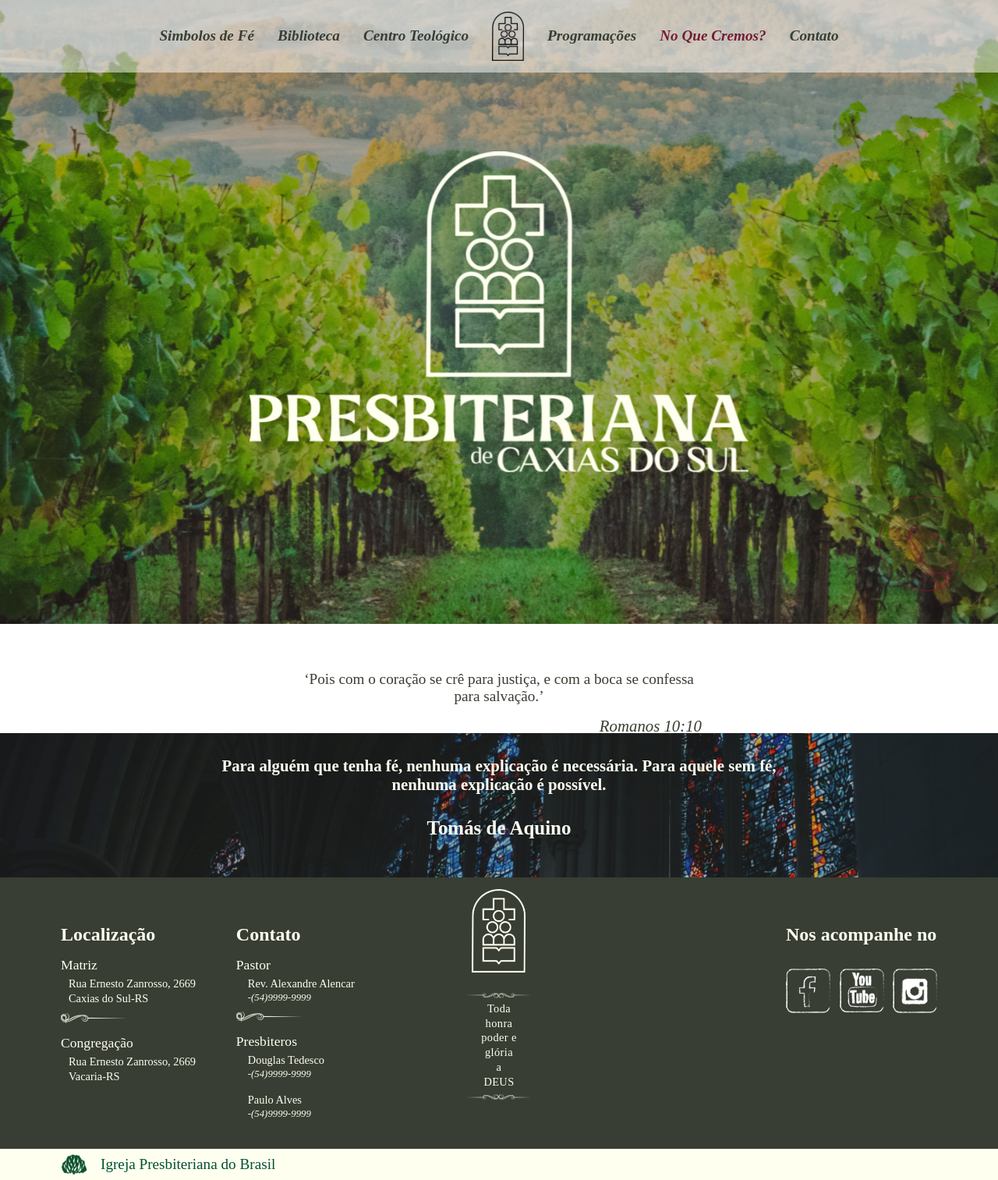
After one commit to lothllann/IPB, a PHP site: page /we_believe_in.html in a window 1280 px wide. The commit adds this page. Shown: the whole page at 78% size. Run offline with PHP 8.4, Linux system fonts and the light colour scheme.

Commit message:
adição da pagina de confissões

```diff
--- a/index.html
+++ b/index.html
@@ -36,7 +36,7 @@
                     <a href="#intro"><img src="img/logo_roxo.png" alt="Home" title="HOME"></a>
                 </li>
                 <li><a href="#">Programações</a></li>
-                <li><a href="#">No Que Cremos?</a></li>
+                <li><a href="we_believe_in.html">No Que Cremos?</a></li>
                 <li><a href="#contato">Contato</a></li>
 
             </ul>
@@ -365,8 +365,8 @@
 
     <section class="separador">
         <div class="v container">
-            E a esperança não nos decepciona, porque Deus derramou seu amor em nossos corações, por meio do Espírito Santo que ele nos concedeu.
-            <div>Romanos 5:5</div>
+            Tarde Vos amei, ó Beleza tão antiga e tão nova, tarde Vos amei! Eis que habitáveis dentro de mim, e eu, lá fora, a procurar-Vos!
+            <div>Agostinho de Hipona</div>
         </div>
     </section>
 
--- a/style.css
+++ b/style.css
@@ -62,6 +62,132 @@ body {
     max-width: 1124px;
     margin: 0 auto;
     display: block;
+}
+
+
+/*---------------------------------------------------------------------------------------------------------------
+INTRODUÇÃO
+*/
+
+.intro {
+    height: 100vh;
+    overflow: hidden;
+    width: 100%;
+    margin: 0 auto;
+}
+
+.img-fundo {
+    height: 100%;
+    overflow: hidden;
+    width: 100%;
+    display: block;
+}
+
+.img_1203px,
+.img_850px,
+.img_600px {
+    height: 100%;
+    overflow: hidden;
+    width: 100%;
+    display: none;
+}
+
+.img-fundo img {
+    height: 100%;
+    object-fit: cover;
+    width: 100%;
+    animation: zoom 25s;
+    animation-direction: alternate;
+    animation-iteration-count: infinite;
+}
+
+.container-intro {
+    display: flex;
+    justify-content: space-between;
+    position: absolute;
+    left: 50%;
+    top: 50%;
+    transform: translate(-50%, -50%);
+}
+
+.logo {
+    width: 100%;
+    align-self: center;
+    margin: 0 auto;
+    position: relative;
+}
+
+.logo img {
+    display: block;
+    max-width: 100%;
+}
+
+.container-intro img {
+    animation: moveBanner 1.75s 0.5s forwards;
+    opacity: 0;
+    position: relative;
+}
+
+.intro input {
+    display: none;
+}
+
+input:checked~label .hamburguer {
+    transform: rotate(45deg);
+    background: #383e33;
+}
+
+input:checked~label .hamburguer:before {
+    transform: rotate(90deg);
+    background: #383e33;
+    top: 0;
+}
+
+input:checked~label .hamburguer:after {
+    transform: rotate(90deg);
+    background: #383e33;
+    bottom: 0;
+}
+
+.versiculo {
+    padding-top: 60px;
+    padding-bottom: 80px;
+    margin: 0 auto;
+    height: 80px;
+    width: 520px;
+}
+
+.versiculo p {
+    color: #383e33;
+    font-size: 1.2em;
+    margin-bottom: 15px;
+    text-align: center;
+}
+
+.versiculo>span p {
+    color: #383e33;
+    font-size: 1.3em;
+    text-align: right;
+    font-style: italic;
+}
+
+@keyframes zoom {
+    0% {
+        transform: scale(1.3);
+    }
+    100% {
+        transform: scale(1);
+    }
+}
+
+@keyframes moveBanner {
+    0% {
+        transform: translateY(-30rem) rotateY(-20deg);
+    }
+    100% {
+        transform: translateY(0) rotateY(0);
+        opacity: 1;
+    }
 }
 
 
--- a/theological_center.html
+++ b/theological_center.html
@@ -31,7 +31,7 @@
                 <a data-menu="lp" href="index.html"><img src="img/simbolo_bege.png" alt="Home" title="HOME"></a>
             </li>
             <li><a href="#">Programações</a></li>
-            <li><a href="#">No Que Cremos?</a></li>
+            <li><a href="we_believe_in.html">No Que Cremos?</a></li>
             <li><a href="#contato">Contato</a></li>
 
         </ul>
@@ -212,10 +212,10 @@
 
     <div class="container">
         <div class="versiculo vb">
-            <p>Destruímos argumentos e toda pretensão que se levanta contra o conhecimento de Deus e levamos cativo todo pensamento, para torná-lo obediente a Cristo.</p>
+            <p>Se a meta principal de um capitão fosse preservar seu barco, ele o conservaria no porto para sempre.</p>
 
             <span>
-            <p>2 Coríntios 10:5</p>
+            <p>Tomás de Aquino</p>
         </span>
 
             <div><img src="img/mancha_intro.png"></div>
--- /dev/null
+++ b/we_believe_in.html
@@ -0,0 +1,244 @@
+<!DOCTYPE html>
+
+<html>
+<header>
+    <title>IPBCXS | Cremos</title>
+    <meta charset="utf-8">
+    <meta name="viewport" content="width=device-width, initial-scale=1, shrink-to-fit=no">
+    <link rel="stylesheet" type="text/css" href="style.css">
+    <link rel="stylesheet" type="text/css" href="we_believe_in.css">
+    <link rel="shortcut icon" href="favicon.ico">
+
+</header>
+
+<body>
+    <header class="intro" id="intro">
+
+
+
+        <nav class="menu" data-menu="scroll">
+
+
+            <ul>
+
+                <li><a href="https://maier-dev.com.br/">Simbolos de Fé</a></li>
+                <li><a href="#">Biblioteca</a></li>
+
+                <li><a href="theological_center.html">Centro Teológico</a></li>
+                <li class="li_logo">
+                    <a href="index.html"><img src="img/simbolo_preto.png" alt="Home" title="HOME"></a>
+                </li>
+                <li><a href="#">Programações</a></li>
+                <li class="element_menu_ativo"><a href="we_believe_in.html">No Que Cremos?</a></li>
+                <li><a href="#contato">Contato</a></li>
+
+            </ul>
+
+
+        </nav>
+
+        <div class="img-fundo">
+            <img src="img/bg_believe.png" alt="">
+        </div>
+
+        <div class="img_1203px">
+            <img src="img/serra_1203px.png" alt="">
+        </div>
+
+        <div class="img_850px">
+            <img src="img/serra_850px.png" alt="">
+        </div>
+
+        <div class="img_600px">
+            <img src="img/serra_600px.png" alt="">
+        </div>
+
+        <div class="container-intro container">
+
+            <div class="logo">
+                <a href="#">
+                    <img src="img/logoo.png" alt="Presbiteriana de Caxias do Sul">
+                </a>
+            </div>
+
+
+
+        </div>
+    </header>
+
+    <div class="versiculo">
+        <p>‘Pois com o coração se crê para justiça, e com a boca se confessa para salvação.’
+
+        </p>
+        <span>
+            <p>Romanos 10:10</p>
+        </span>
+    </div>
+
+    <h1></h1>
+
+
+
+
+
+
+
+    <section class="separador">
+        <div class="v container">
+            Para alguém que tenha fé, nenhuma explicação é necessária. Para aquele sem fé, nenhuma explicação é possível.
+            <div>Tomás de Aquino</div>
+        </div>
+    </section>
+
+    <footer class="footer">
+
+        <div class="final">
+            <div class="container final_container">
+
+                <div class="localizacao">
+                    <h2>Localização</h2>
+
+                    <dl class="matriz">
+                        <dt> Matriz</dt>
+                        <dd>Rua Ernesto Zanrosso, 2669</dd>
+                        <dd>Caxias do Sul-RS</dd>
+                    </dl>
+
+                    <div class="separador_footer">
+                        <img src="img/sep_footer.png" alt="">
+                    </div>
+
+                    <dl class="Congregacao">
+                        <dt> Congregação</dt>
+                        <dd>Rua Ernesto Zanrosso, 2669</dd>
+                        <dd>Vacaria-RS</dd>
+                    </dl>
+                </div>
+
+                <div class="contato">
+                    <h2>Contato</h2>
+
+                    <dl class="pastor">
+                        <dt>Pastor</dt>
+                        <dd>Rev. Alexandre Alencar</dd>
+                        <dd>-(54)9999-9999</dd>
+                    </dl>
+
+
+                    <div class="separador_footer">
+                        <img src="img/sep_footer.png" alt="">
+                    </div>
+
+                    <dl class="presb">
+                        <dt>Presbiteros</dt>
+                        <dd>Douglas Tedesco</dd>
+                        <dd>-(54)9999-9999</dd>
+
+                        <dd>Paulo Alves</dd>
+                        <dd>-(54)9999-9999</dd>
+                    </dl>
+                </div>
+
+                <div class="final_logo">
+
+
+                    <div class="logo_footer">
+                        <img src="img/logo_footer.png" alt="logo footer">
+                    </div>
+
+
+                    <div class="s_F">
+                        <img src="img/sep_branco_top.png" alt="">
+                    </div>
+
+                    <div class="final_text">Toda honra poder e glória a DEUS</div>
+
+                    <div class="s_F">
+                        <img src="img/sep_branco_bot.png" alt="">
+                    </div>
+
+                </div>
+
+                <div class="sociais">
+                    <div class="sociais_container">
+                        <h2>Nos acompanhe no</h2>
+                        <ul class="rs">
+                            <li>
+                                <a href="https://www.facebook.com/IPCXS"><img src="img/faceI.png" alt=""></a>
+                            </li>
+                            <li>
+                                <a href="https://www.youtube.com/channel/UCcTce4SyxW7k9H2ge9BY2kQ"><img src="img/YouTubI.png" alt=""></a>
+                            </li>
+                            <li>
+                                <a href="https://instagram.com/ipcxs?utm_medium=copy_link"><img src="img/InstaI.png" alt=""></a>
+                            </li>
+                        </ul>
+                    </div>
+                </div>
+            </div>
+        </div>
+
+        <div class="copy">
+            <div class="container copy_container">
+                <div class="copy_logo">
+                    <img src="img/Logo-IPB.png" alt="logo_footer">
+                </div>
+
+                <div class="copy_text">
+                    Igreja Presbiteriana do Brasil
+                </div>
+
+            </div>
+        </div>
+
+    </footer>
+
+
+    <section class="modal_pray" id="modal_pray">
+
+        <div class="img_pray ">
+            <img src="img/pray.png" alt="oracao" data-modal="abrir">
+        </div>
+
+    </section>
+
+
+    <section class="modal_container" data-modal="container">
+        <div class="modal">
+
+            <h1>Pedidos de Oração</h1>
+
+            <form action="" class="form_pedidos">
+
+                <div class="form_organizado">
+                    <label for="nome">Nome</label>
+                    <input type="text" for="nome" id="nome">
+                </div>
+
+                <div class="form_organizado">
+                    <label for="email">Email</label>
+                    <input type="text" for="email" id="email">
+                </div>
+
+
+                <div class="form_organizado">
+                    <label for="pedido">Pedidos</label>
+                    <textarea type="text" for="pedido" id="pedido"></textarea>
+                </div>
+
+                <div class="btn_pedidos">
+                    <button data-modal="fechar" class="fechar">Voltar</button>
+                    <button data-modal="enviar" type="submit">Enviar</button>
+                </div>
+
+            </form>
+
+        </div>
+
+    </section>
+
+
+    <script src="script.js"></script>
+</body>
+
+</html>
```
Also changed, not shown: index.css (+0 -126 lines), theological_center.css (+9 -0 lines), img/bg_believe.png (added), we_believe_in.css (added).
